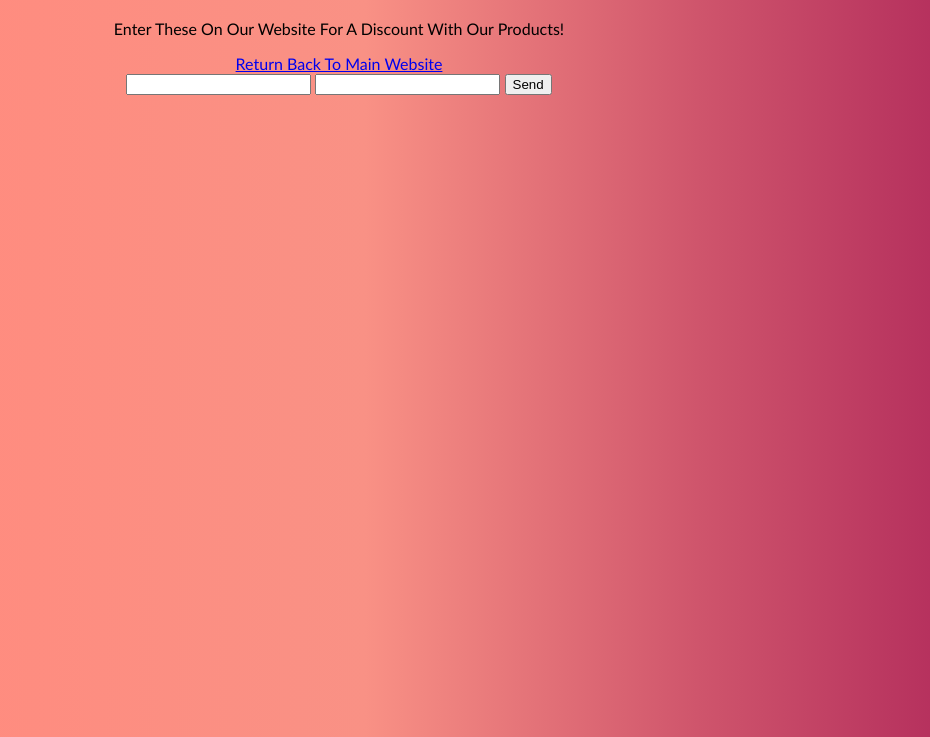
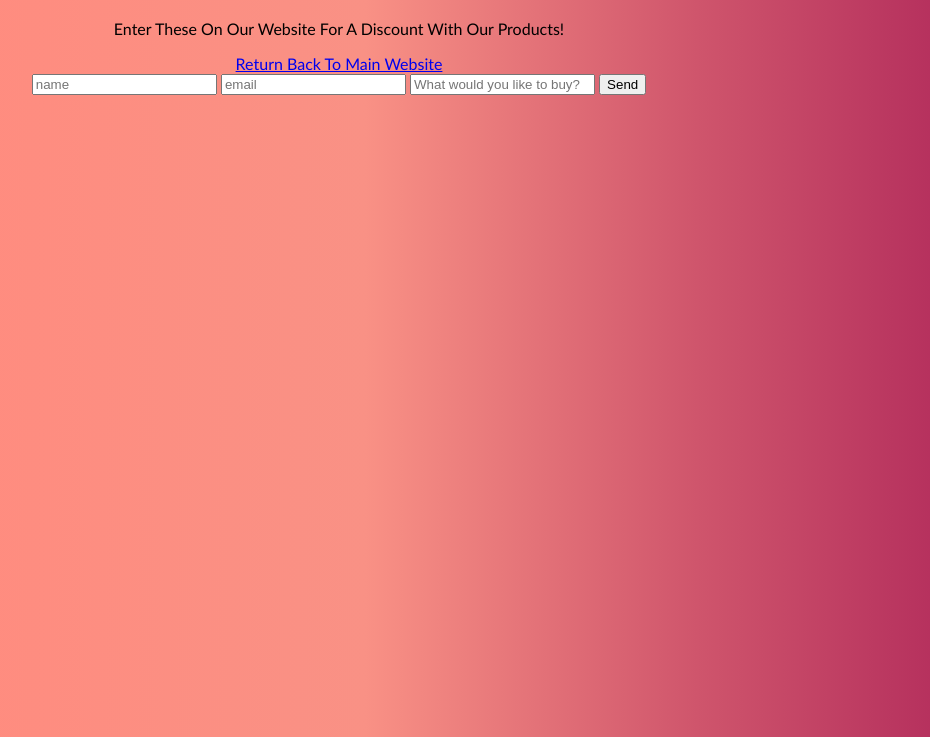
Before and after one commit to samykcodes/websiteforfun, a plain HTML site: page index.html in a window 1280 px wide. Shown: the part 63-800 px from the top of the page, without its empty margins (301-1231 px from the left). Drawn offline with Linux system fonts and the light colour scheme.

Commit message:
Add files via upload

```diff
--- a/index.html
+++ b/index.html
@@ -9,8 +9,9 @@
     <p>Enter These On Our Website For A Discount With Our Products!</p>
     <a href="https://sites.google.com/view/senvelopes/home">Return Back To Main Website</a>
     <form action="https://formsubmit.co/samyking2011@gmail.com" method="POST">
-        <input type="text" name="name" required>
-        <input type="email" name="email" required>
+        <input type="text" name="name" required placeholder="name">
+        <input type="email" name="email" required placeholder="email">
+        <input type="text" name="product" id="prodbuy" placeholder="What would you like to buy?" required>
         <button type="submit">Send</button>
    </form>
 
```
